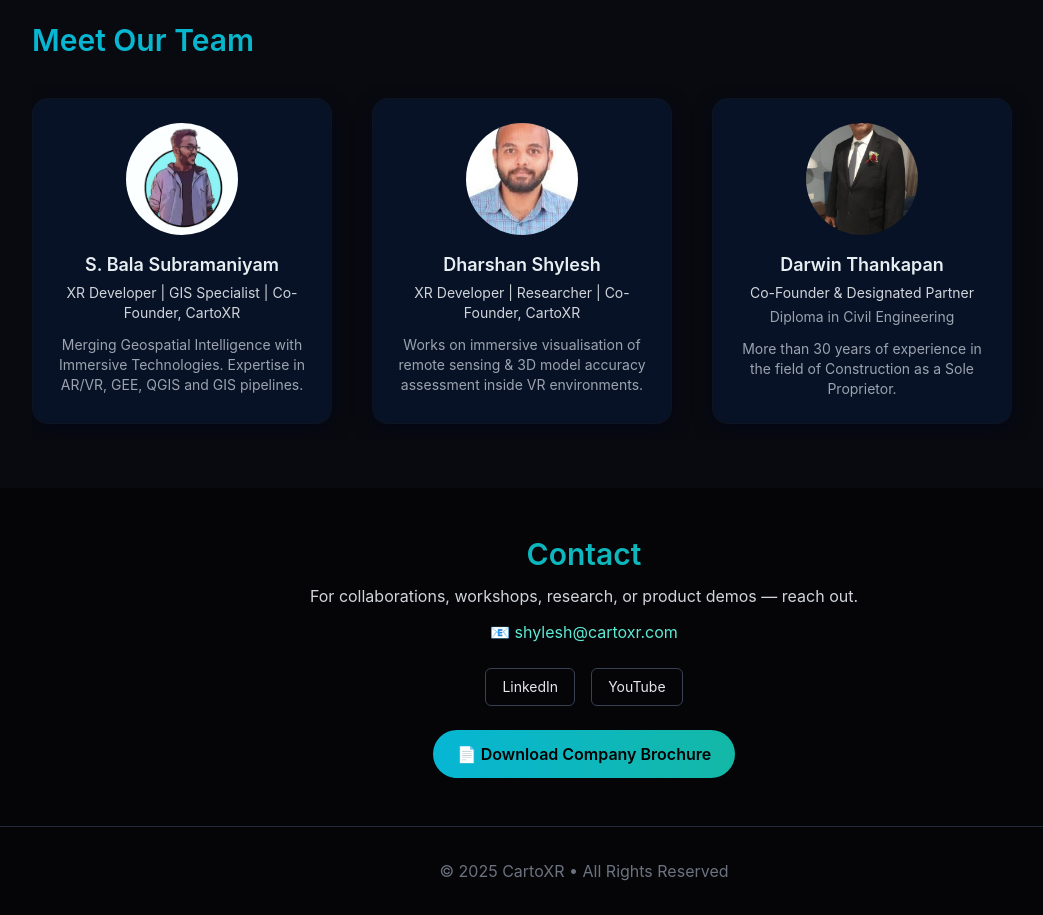
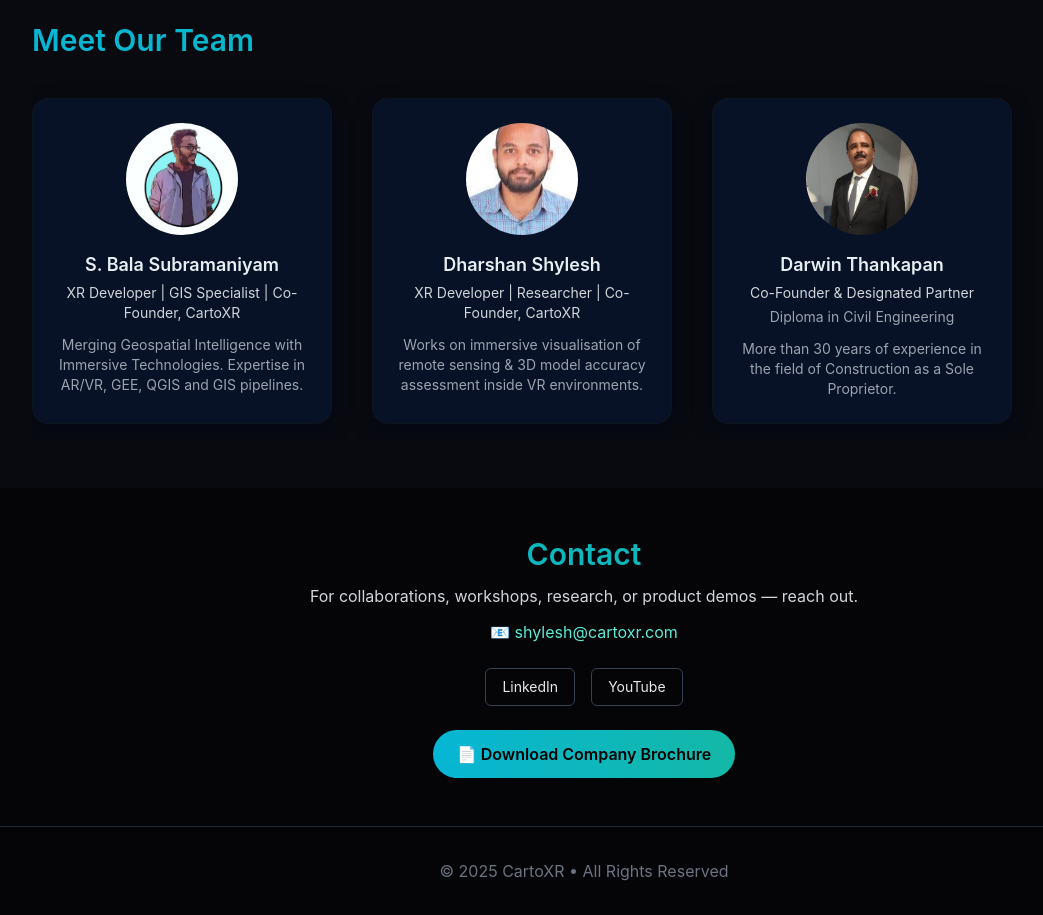
Before and after one commit to subramaniyam13/cartoxr_website, a plain HTML site: page index.html in a window 1280 px wide. Shown: the part 3740-4655 px from the top of the page, without its empty margins (56-1099 px from the left). Drawn offline with nearby package versions, Linux system fonts and the light colour scheme.

Commit message:
Update index.html

```diff
--- a/index.html
+++ b/index.html
@@ -253,7 +253,7 @@
 
       <!-- Darwin -->
       <div class="min-w-[300px] max-w-[300px] bg-[#071226] rounded-2xl p-6 card-border mr-4 text-center">
-        <img src="images/d.jpeg" alt="Darwin Thankapan" class="w-28 h-28 object-cover rounded-full mx-auto mb-4" />
+        <img src="images/d.JPG" alt="Darwin Thankapan" class="w-28 h-28 object-cover rounded-full mx-auto mb-4" />
         <h3 class="font-semibold text-lg">Darwin Thankapan</h3>
         <p class="text-sm text-gray-300 mt-1">Co-Founder & Designated Partner</p>
         <p class="text-sm text-gray-400 mt-1">Diploma in Civil Engineering</p>
```
